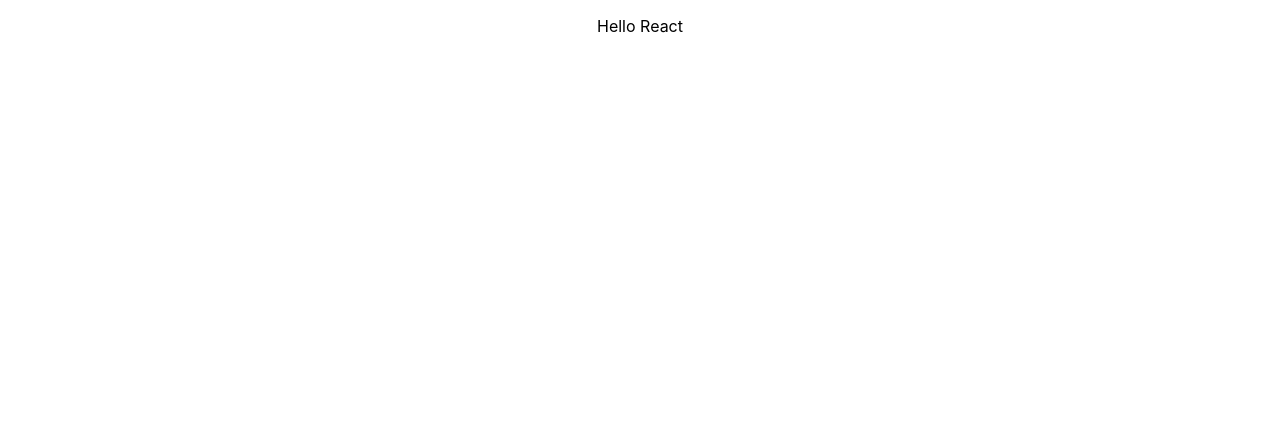
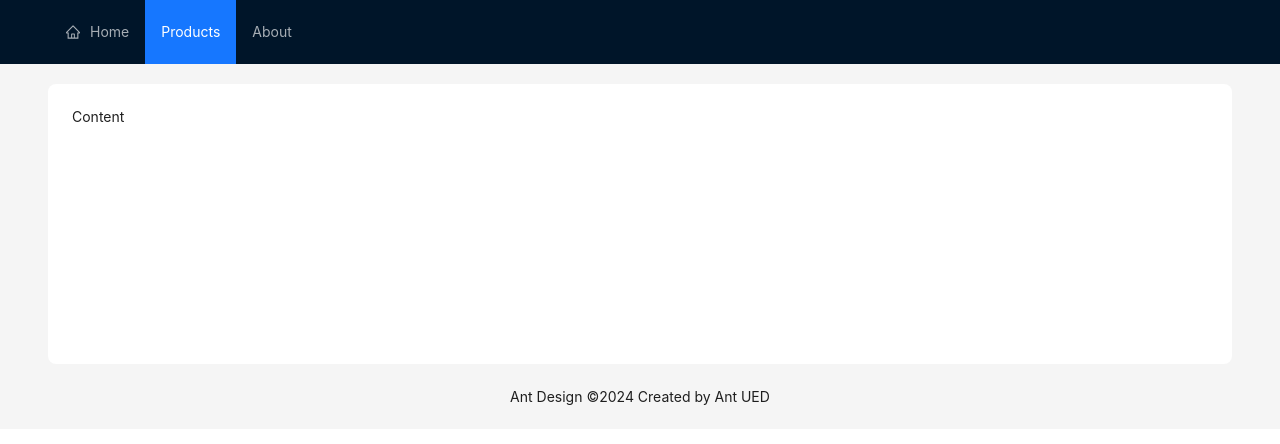
Before and after one commit to vladtymo/React-Shop-SPD221, a React (Create React App) app: page / in a window 1280 px wide. Shown: the top 444 px of the page. Built offline with nearby package versions, Linux system fonts and the light colour scheme.

Commit message:
Install ant design

```diff
--- a/package.json
+++ b/package.json
@@ -3,9 +3,11 @@
   "version": "0.1.0",
   "private": true,
   "dependencies": {
+    "@ant-design/icons": "^5.3.6",
     "@testing-library/jest-dom": "^5.17.0",
     "@testing-library/react": "^13.4.0",
     "@testing-library/user-event": "^13.5.0",
+    "antd": "^5.16.4",
     "react": "^18.3.1",
     "react-dom": "^18.3.1",
     "react-scripts": "5.0.1",
--- a/src/App.js
+++ b/src/App.js
@@ -1,11 +1,77 @@
-import './App.css';
+import React from 'react';
+import { Breadcrumb, Layout, Menu, theme } from 'antd';
+import { HomeOutlined } from '@ant-design/icons';
+const { Header, Content, Footer } = Layout;
 
-function App() {
+const items = [
+  {
+    key: 1,
+    label: "Home",
+    icon: <HomeOutlined />
+  },
+  {
+    key: 2,
+    label: "Products"
+  },
+  {
+    key: 3,
+    label: "About"
+  }
+]
+
+const App = () => {
+
+  const {
+    token: { colorBgContainer, borderRadiusLG },
+  } = theme.useToken();
+
   return (
-    <div className="App">
-      <p>Hello React</p>
-    </div>
+    <Layout>
+      <Header
+        style={{
+          display: 'flex',
+          alignItems: 'center',
+        }}
+      >
+        <div className="demo-logo" />
+        <Menu
+          theme="dark"
+          mode="horizontal"
+          defaultSelectedKeys={['2']}
+          items={items}
+          style={{
+            flex: 1,
+            minWidth: 0,
+          }}
+        />
+      </Header>
+
+      <Content
+        style={{
+          padding: '0 48px',
+          marginTop: 20
+        }}
+      >
+        <div
+          style={{
+            background: colorBgContainer,
+            minHeight: 280,
+            padding: 24,
+            borderRadius: borderRadiusLG,
+          }}
+        >
+          Content
+        </div>
+      </Content>
+
+      <Footer
+        style={{
+          textAlign: 'center',
+        }}
+      >
+        Ant Design ©{new Date().getFullYear()} Created by Ant UED
+      </Footer>
+    </Layout>
   );
-}
-
+};
 export default App;
```
Also changed, not shown: 1 other file (tests, documents, lock files or other folders).
